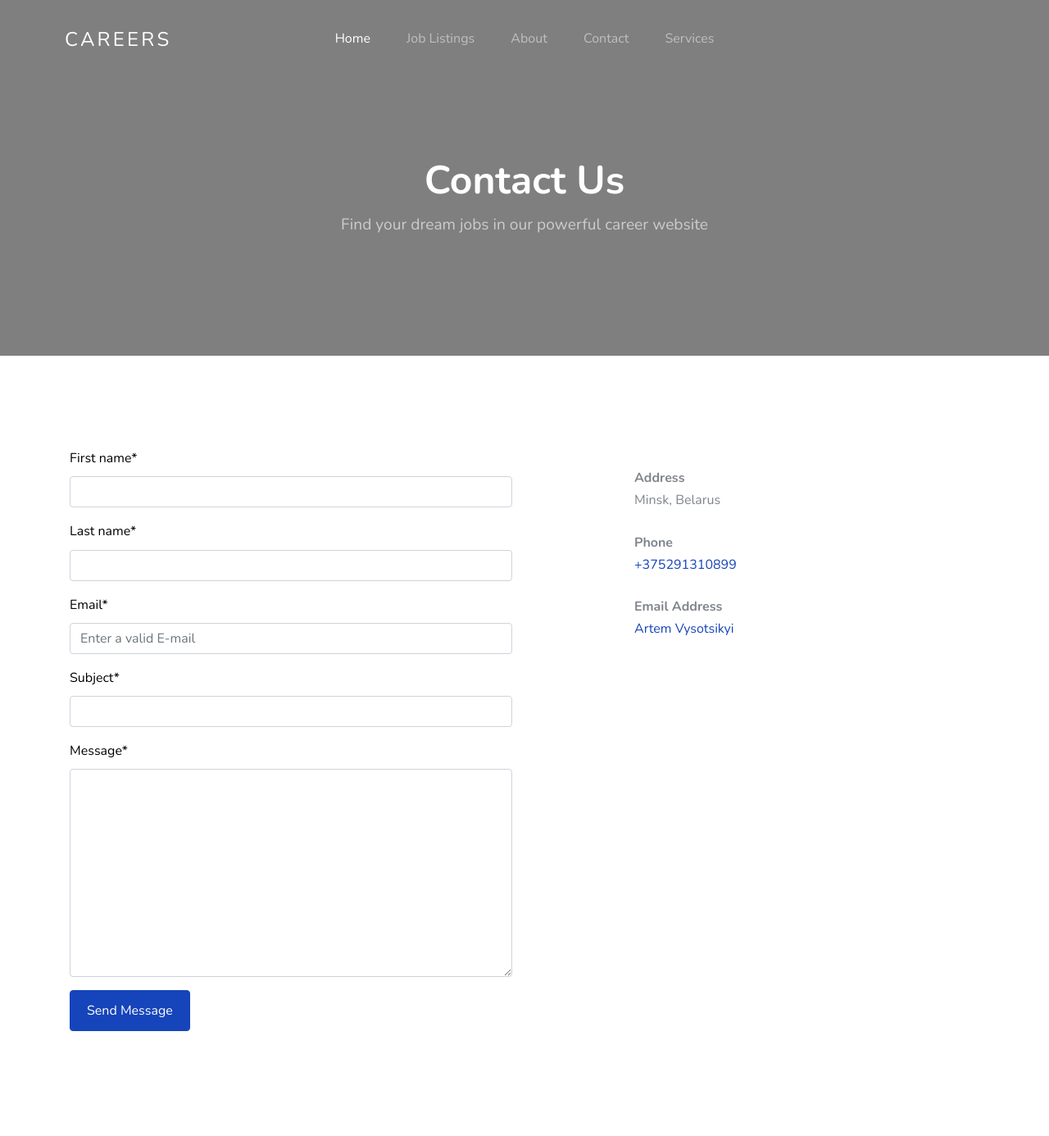
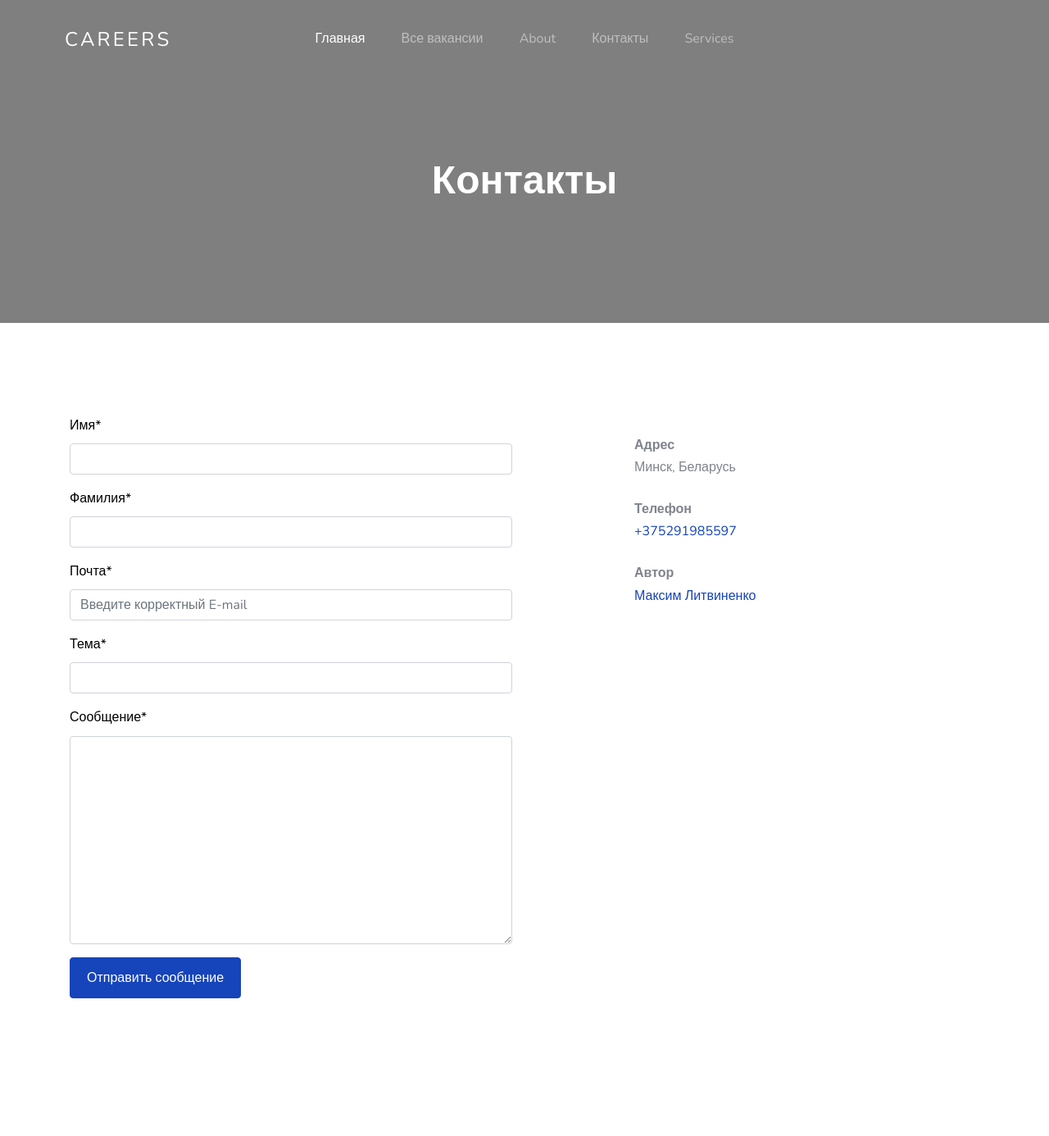
Before and after one commit to letuwwa/job_portal, a Django app: page /jobs/contact/ in a window 1280 px wide. Shown: the whole page at 82% size. After the commit the page ends 1218 px from the top, so only its background shows below. Run offline with Django 3.2, Linux system fonts and the light colour scheme; some libraries are stand-ins or nearby versions; some web fonts are replaced.

Commit message:
commit #2 refactoring

```diff
--- a/jobs/forms.py
+++ b/jobs/forms.py
@@ -6,14 +6,14 @@ class ContactForm(forms.ModelForm):
 
     def __init__(self, *args, **kwargs):
         super(ContactForm, self).__init__(*args, **kwargs)
-        self.fields['Email'].widget.attrs['placeholder'] = 'Enter a valid E-mail'
+        self.fields['email'].widget.attrs['placeholder'] = 'Введите корректный E-mail'
 
     class Meta:
         model = Contact
         fields = [
             'first_name',
             'last_name',
-            'Email',
+            'email',
             'subject',
             'message'
         ]
--- a/jobs/models.py
+++ b/jobs/models.py
@@ -5,11 +5,11 @@ from django.utils import timezone
 
 
 class Contact(models.Model):
-    first_name = models.CharField(max_length=100)
-    last_name = models.CharField(max_length=100)
-    Email = models.EmailField()
-    subject = models.CharField(max_length=100)
-    message = models.TextField()
+    first_name = models.CharField(max_length=100, verbose_name="Имя")
+    last_name = models.CharField(max_length=100, verbose_name="Фамилия")
+    email = models.EmailField(verbose_name="Почта")
+    subject = models.CharField(max_length=100, verbose_name="Тема")
+    message = models.TextField(verbose_name="Сообщение")
 
     def __str__(self):
         return self.first_name
--- a/templates/base.html
+++ b/templates/base.html
@@ -38,6 +38,7 @@
     {% endblock %}
 </div>
 
+
 <!-- SCRIPTS -->
 <script src="{% static 'js/jquery.min.js' %}"></script>
 <script src="{% static 'js/bootstrap.bundle.min.js' %}"></script>
--- a/templates/jobs/contact.html
+++ b/templates/jobs/contact.html
@@ -9,8 +9,7 @@
             <div class="row align-items-center justify-content-center">
                 <div class="col-md-12">
                     <div class="mb-5 text-center">
-                        <h1 class="text-white font-weight-bold">Contact Us</h1>
-                        <p>Find your dream jobs in our powerful career website </p>
+                        <h1 class="text-white font-weight-bold">Контакты</h1>
                     </div>
                 </div>
             </div>
@@ -23,28 +22,24 @@
             <div class="row">
                 <div class="col-lg-6 mb-5 mb-lg-0">
                     <form action="/jobs/contact/" method="POST">{% csrf_token %}
-
                         {{ form|crispy }}
-
                         <div class="row form-group">
                             <div class="col-md-12">
-                                <input type="submit" value="Send Message" class="btn btn-primary btn-md text-white">
+                                <input type="submit" value="Отправить сообщение" class="btn btn-primary btn-md text-white">
                             </div>
                         </div>
-
-
                     </form>
                 </div>
                 <div class="col-lg-5 ml-auto">
                     <div class="p-4 mb-3 bg-white">
-                        <p class="mb-0 font-weight-bold">Address</p>
-                        <p class="mb-4">Minsk, Belarus</p>
+                        <p class="mb-0 font-weight-bold">Адрес</p>
+                        <p class="mb-4">Минск, Беларусь</p>
 
-                        <p class="mb-0 font-weight-bold">Phone</p>
-                        <p class="mb-4"><a href="#">+375291310899</a></p>
+                        <p class="mb-0 font-weight-bold">Телефон</p>
+                        <p class="mb-4"><a href="#">+375291985597</a></p>
 
-                        <p class="mb-0 font-weight-bold">Email Address</p>
-                        <p class="mb-0"><a href="#">Artem Vysotsikyi</a></p>
+                        <p class="mb-0 font-weight-bold">Автор</p>
+                        <p class="mb-0"><a href="https://t.me/letuwwa">Максим Литвиненко</a></p>
 
                     </div>
                 </div>
--- a/templates/navbar.html
+++ b/templates/navbar.html
@@ -8,11 +8,11 @@
       <div class="site-logo col-6"><a href="{% url 'home' %}">Careers</a></div>
       <nav class="mx-auto site-navigation">
         <ul class="site-menu js-clone-nav d-none d-xl-block ml-0 pl-0">
-          <li><a href="{% url 'home' %}" class="nav-link active">Home</a></li>
-          <li><a href="{% url 'jobs:job-listing' %}">Job Listings</a></li>
+          <li><a href="{% url 'home' %}" class="nav-link active">Главная</a></li>
+          <li><a href="{% url 'jobs:job-listing' %}">Все вакансии</a></li>
           <li><a href="{% url 'jobs:about' %}">About</a></li>
-          <li><a href="{% url 'jobs:contact' %}">Contact</a></li>
-             <li><a href="{% url 'jobs:service' %}"> Services</a></li>
+          <li><a href="{% url 'jobs:contact' %}">Контакты</a></li>
+             <li><a href="{% url 'jobs:service' %}">Services</a></li>
             <li class="d-lg-none"><a href="#">Contact Us</a></li>
         </ul>
       </nav>
```
Also changed, not shown: templates/home.html (+0 -7 lines), db.sqlite3, jobs/migrations/0001_initial.py, jobs/migrations/0002_auto_20210520_1912.py (deleted).
